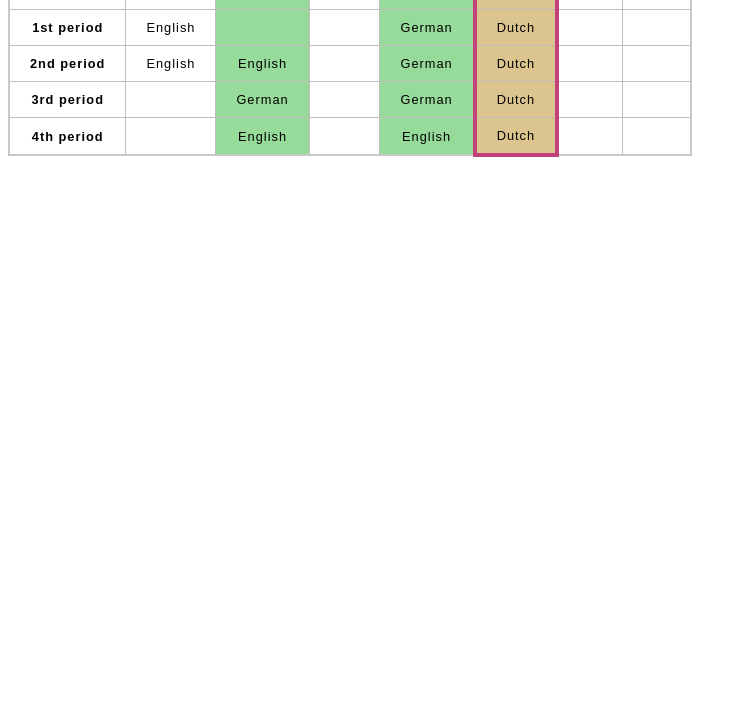
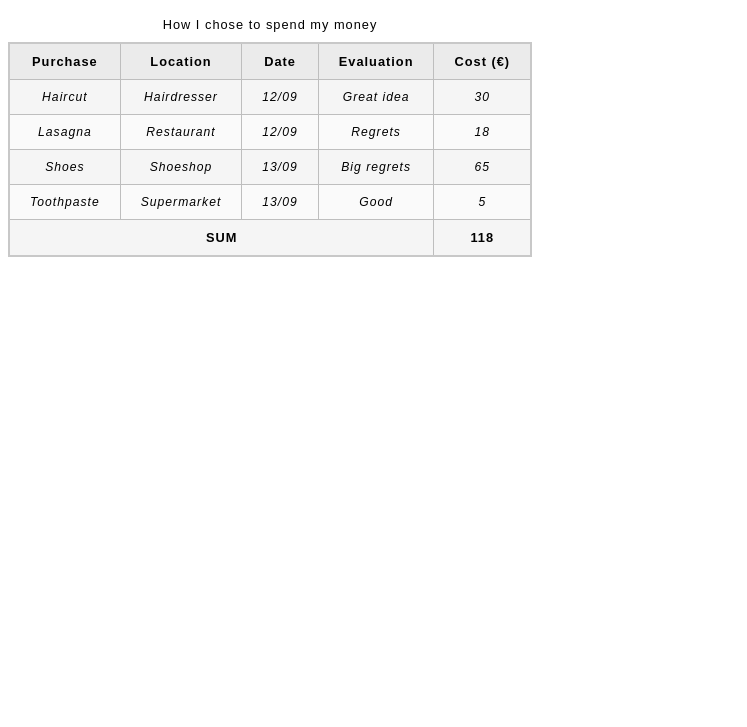
Before and after one commit to worsleyj/sandbox, a plain HTML site: page index.html in a window 1280 px wide. Shown: the part 73-800 px from the top of the page, without its empty margins (0-747 px from the left). Drawn offline with Linux system fonts and the light colour scheme.

Commit message:
tbody tfoot thead

```diff
--- a/index.html
+++ b/index.html
@@ -3,101 +3,58 @@
   <head>
     <meta charset="utf-8">
     <meta name="viewport" content="width=device-width">
-    <title>School timetable</title>
+    <title>My spending record</title>
+    <link href="minimal-table.css" rel="stylesheet" type="text/css">
     <style>
-    html {
-      font-family: sans-serif;
-    }
-
-    table {
-      border-collapse: collapse;
-      border: 2px solid rgb(200,200,200);
-      letter-spacing: 1px;
-      font-size: 0.8rem;
-    }
-
-    td, th {
-      border: 1px solid rgb(190,190,190);
-      padding: 10px 20px;
-    }
-
-    td {
-      text-align: center;
-    }
-
-    caption {
-      padding: 10px;
-    }
     </style>
   </head>
   <body>
-
+    <h1>My spending record</h1>
       <table>
-        <caption>
-            School timetable
-        </caption>
-        <colgroup>
-            <col />
-            <col />
-            <col style="background-color: #97db9a;">
-            <col style="width: 42px;">
-            <col style="background-color: #97db9a;">
-            <col style="background-color: #DCC48E; border: 4px solid #c1437a;">
-            <col style="width: 42px;">
-            <col style="width: 42px;">
-        </colgroup>
+        <caption>How I chose to spend my money</caption>
+          <thead>
+            <th>Purchase</th>
+            <th>Location</th>
+            <th>Date</th>
+            <th>Evaluation</th>
+            <th>Cost (€)</th>
+          </thead>
+          <tfoot>
+            <td colspan="4">SUM</td>
+            <td>118</td>
+          </tfoot>
+          <tbody>
             <tr>
-        <td>&nbsp;</td>
-        <th>Mon</th>
-        <th>Tues</th>
-        <th>Wed</th>
-        <th>Thurs</th>
-        <th>Fri</th>
-        <th>Sat</th>
-        <th>Sun</th>
+                <td>Haircut</td>
+                <td>Hairdresser</td>
+                <td>12/09</td>
+                <td>Great idea</td>
+                <td>30</td>
               </tr>
               <tr>
-        <th>1st period</th>
-        <td>English</td>
-        <td>&nbsp;</td>
-        <td>&nbsp;</td>
-        <td>German</td>
-        <td>Dutch</td>
-        <td>&nbsp;</td>
-        <td>&nbsp;</td>
+                <td>Lasagna</td>
+                <td>Restaurant</td>
+                <td>12/09</td>
+                <td>Regrets</td>
+                <td>18</td>
               </tr>
               <tr>
-        <th>2nd period</th>
-        <td>English</td>
-        <td>English</td>
-        <td>&nbsp;</td>
-        <td>German</td>
-        <td>Dutch</td>
-        <td>&nbsp;</td>
-        <td>&nbsp;</td>
+                <td>Shoes</td>
+                <td>Shoeshop</td>
+                <td>13/09</td>
+                <td>Big regrets</td>
+                <td>65</td>
               </tr>
               <tr>
-        <th>3rd period</th>
-        <td>&nbsp;</td>
-        <td>German</td>
-        <td>&nbsp;</td>
-        <td>German</td>
-        <td>Dutch</td>
-        <td>&nbsp;</td>
-        <td>&nbsp;</td>
+                <td>Toothpaste</td>
+                <td>Supermarket</td>
+                <td>13/09</td>
+                <td>Good</td>
+                <td>5</td>
               </tr>
-      <tr>
-        <th>4th period</th>
-        <td>&nbsp;</td>
-        <td>English</td>
-        <td>&nbsp;</td>
-        <td>English</td>
-        <td>Dutch</td>
-        <td>&nbsp;</td>
-        <td>&nbsp;</td>
-      </tr>
+          </tbody>
+
     </table>
-
 
   </body>
 </html>
--- a/minimal-table.css
+++ b/minimal-table.css
@@ -1,3 +1,4 @@
+
 html {
     font-family: sans-serif;
   }
@@ -33,3 +34,12 @@ html {
   caption {
     padding: 10px;
   }
+
+  tbody {
+    font-size: 95%;
+    font-style: italic;
+  }
+
+  tfoot {
+    font-weight: bold;
+  }
```
Lines whose indentation alone changed are shown as unchanged.
